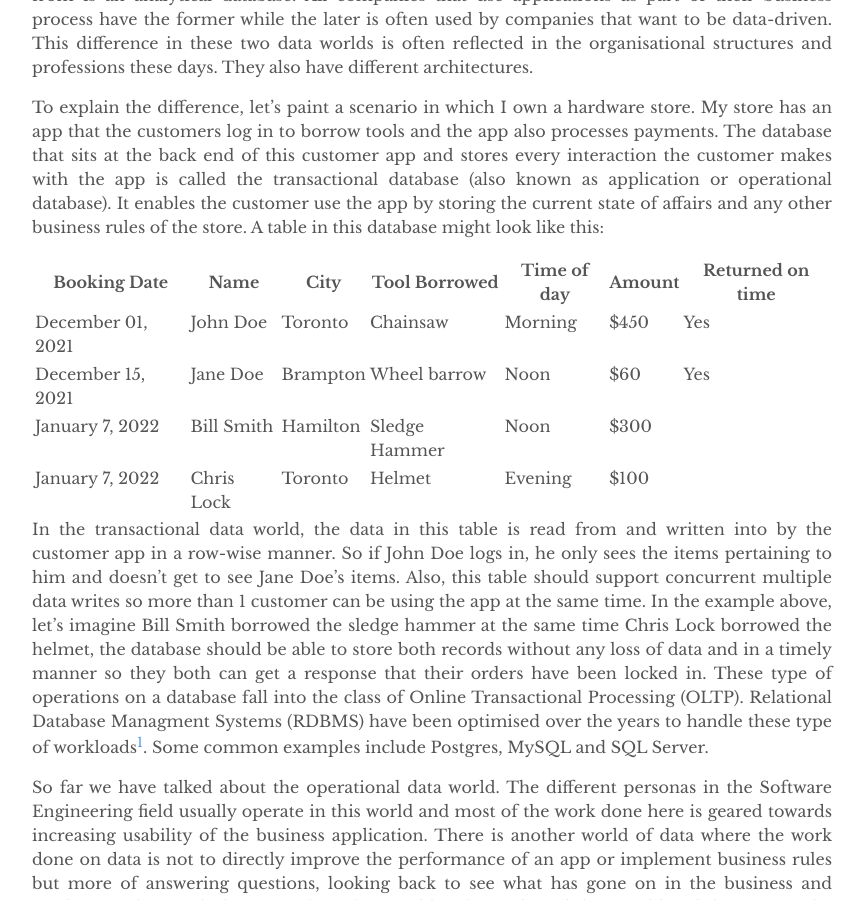
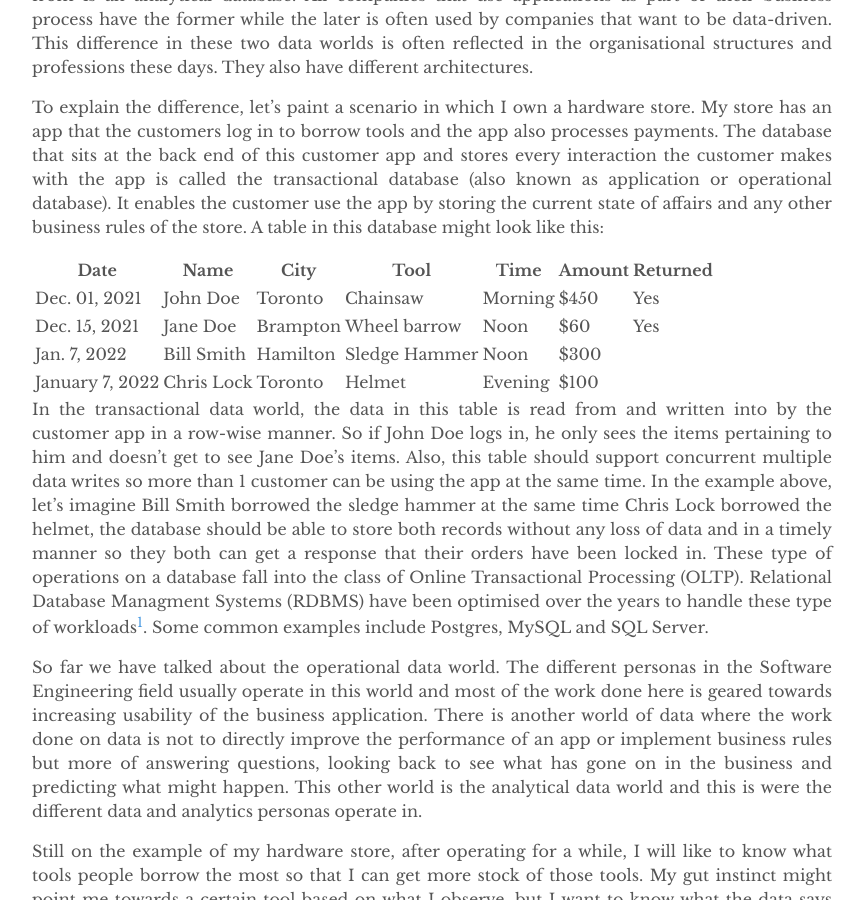
Before and after one commit to ejieh/ejieh.github.io, a Jekyll site: the page built from _posts/2022-05-17-a-tale-of-two-data-worlds.md, in a window 1280 px wide and 900 px high, scrolled down 680 px. Shown: the whole window, without its empty margins (208-1073 px from the left). Built offline with Jekyll 4.4.1, drawn with Linux system fonts in a browser that asks for light colours; our own code applies the rules of GitHub Pages for plain Markdown files.

Commit message:
still fixing table

```diff
--- a/_posts/2022-05-17-a-tale-of-two-data-worlds.md
+++ b/_posts/2022-05-17-a-tale-of-two-data-worlds.md
@@ -6,12 +6,12 @@ In conversations with people who want to start analytics in their business and o
 
 To explain the difference, let's paint a scenario in which I own a hardware store. My store has an app that the customers log in to borrow tools and the app also processes payments. The database that sits at the back end of this customer app and stores every interaction the customer makes with the app is called the transactional database (also known as application or operational database). It enables the customer use the app by storing the current state of affairs and any other business rules of the store. A table in this database might look like this:
 
-| Booking Date      | Name       | City     | Tool Borrowed | Time of day | Amount | Returned on time |
-|-------------------|------------|----------|---------------|-------------|--------|------------------|
-| December 01, 2021 | John Doe   | Toronto  | Chainsaw      | Morning     | $450   | Yes              |
-| December 15, 2021 | Jane Doe   | Brampton | Wheel barrow  | Noon        | $60    | Yes              |
-| January 7, 2022   | Bill Smith | Hamilton | Sledge Hammer | Noon        | $300   |                  |
-| January 7, 2022   | Chris Lock | Toronto  | Helmet        | Evening     | $100   |                  |
+| **Date**        | **Name**   | **City** | **Tool**      | **Time** | **Amount** | **Returned** |
+|-----------------|------------|----------|---------------|----------|------------|--------------|
+| Dec. 01, 2021   | John Doe   | Toronto  | Chainsaw      | Morning  | $450       | Yes          |
+| Dec. 15, 2021   | Jane Doe   | Brampton | Wheel barrow  | Noon     | $60        | Yes          |
+| Jan. 7, 2022    | Bill Smith | Hamilton | Sledge Hammer | Noon     | $300       |              |
+| January 7, 2022 | Chris Lock | Toronto  | Helmet        | Evening  | $100       |              |
 
 In the transactional data world, the data in this table is read from and written into by the customer app in a row-wise manner. So if John Doe logs in, he only sees the items pertaining to him and doesn't get to see Jane Doe's items. Also, this table should support concurrent multiple data writes so more than 1 customer can be using the app at the same time. In the example above, let's imagine Bill Smith borrowed the sledge hammer at the same time Chris Lock borrowed the helmet, the database should be able to store both records without any loss of data and in a timely manner so they both can get a response that their orders have been locked in. These type of operations on a database fall into the class of Online Transactional Processing (OLTP). Relational Database Managment Systems (RDBMS) have been optimised over the years to handle these type of workloads[^1]. Some common examples include Postgres, MySQL and SQL Server.
 
```
